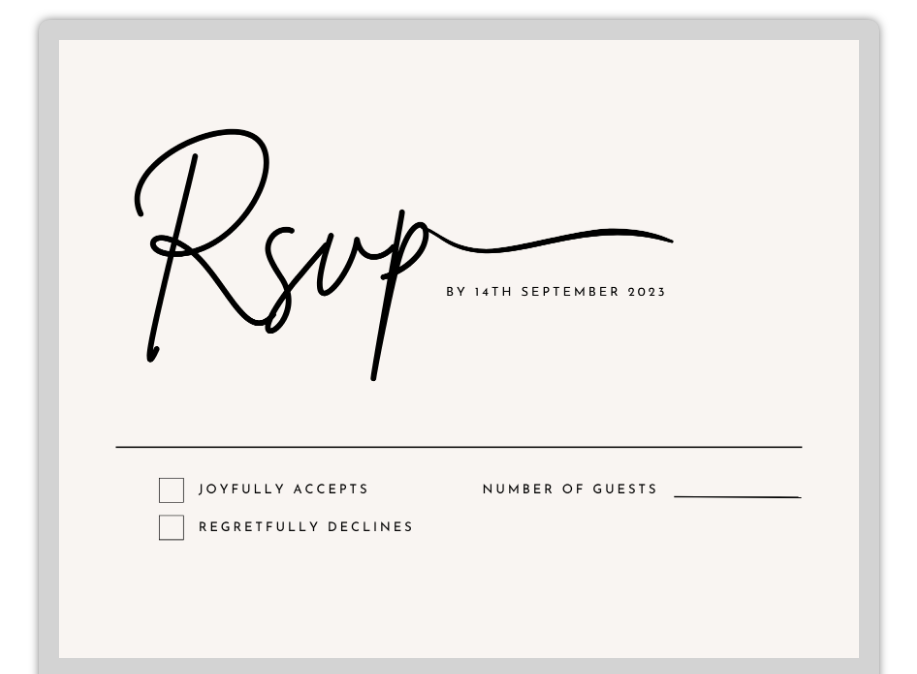
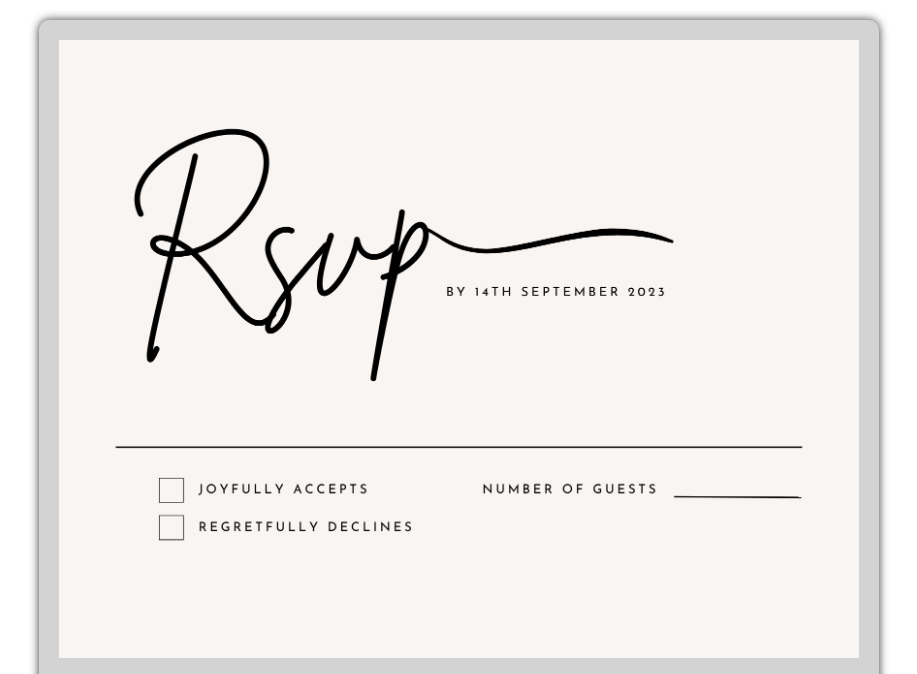
Before and after one commit to ataha24/website_template, a plain HTML site: page index.html in a window 1280 px wide. Shown: the top 674 px of the page, without its empty margins (181-1098 px from the left). Drawn offline with Linux system fonts and the light colour scheme.

Commit message:
Update index.html

```diff
--- a/index.html
+++ b/index.html
@@ -20,7 +20,7 @@
             margin: 20px;
             padding: 20px;
             border-radius: 10px;
-            box-shadow: 0px 0px 10px rgba(0,0,0,0.5);
+            box-shadow: 0px 0px 10px rgba(0,0,0,0.8);
         }
         h1, h2 {
             color: #000000;
```
